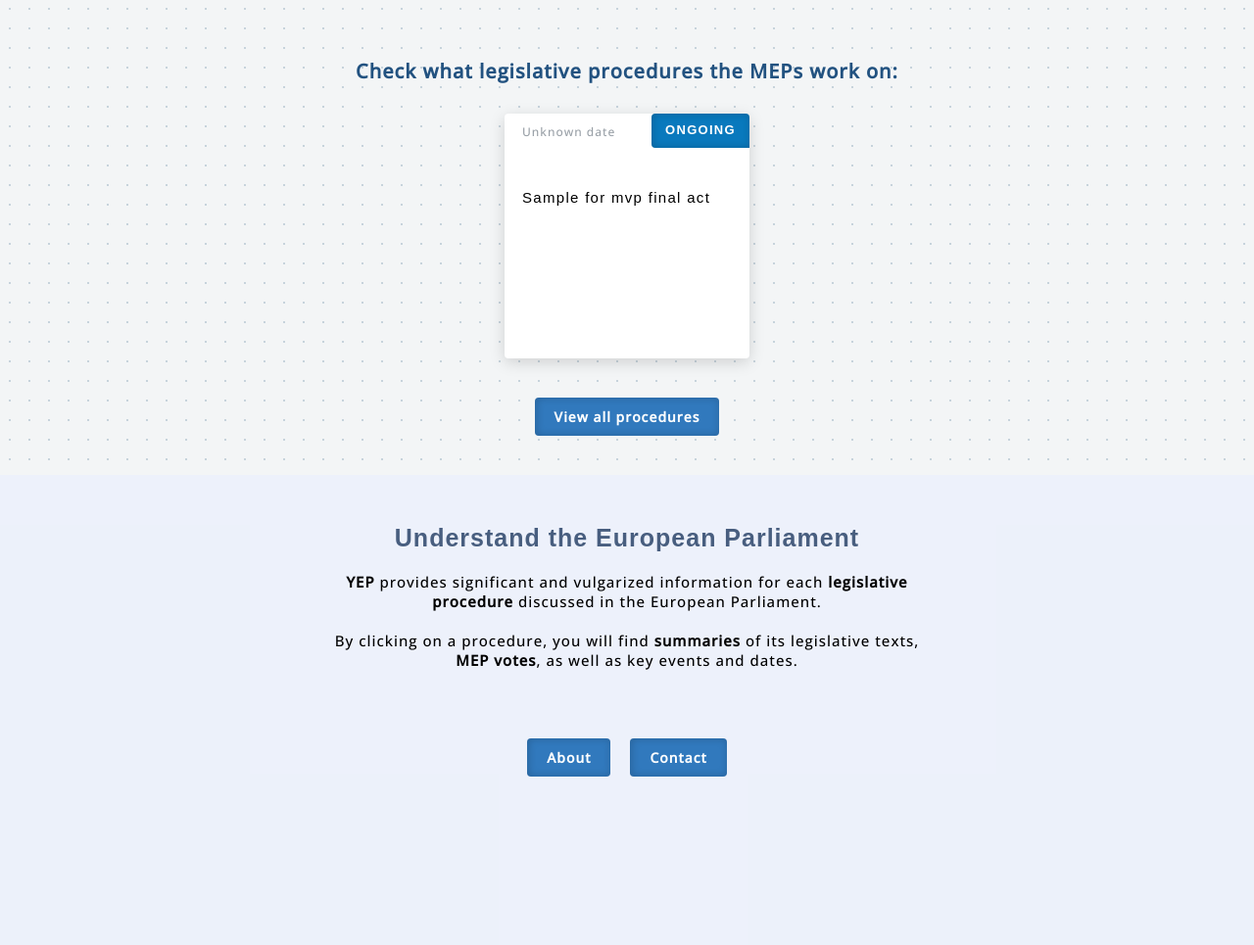
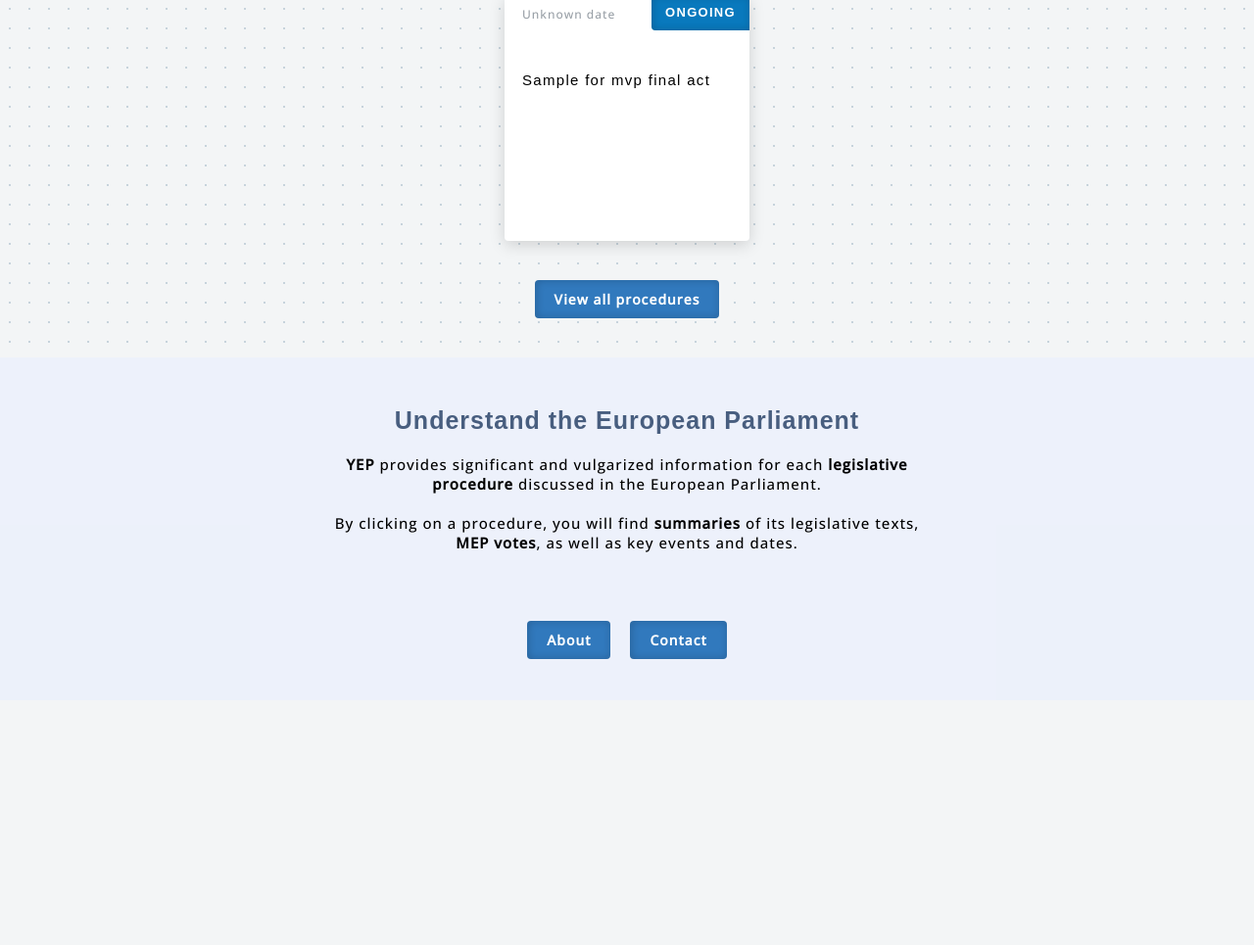
Before and after one commit to neliabouzid/your_european_parliament, a Flask app: page / in a window 1280 px wide. Shown: the part 481-1446 px from the top of the page at 98% size. After the commit the page ends 1154 px from the top, so only its background shows below. Run offline with Flask 3, Linux system fonts and the light colour scheme; a database or web service that is not in the repository returns one stand-in record (values such as "Sample title"); some libraries are stand-ins or nearby versions; some web fonts are replaced.

Commit message:
Correction CSS

```diff
--- a/static/css/homepage.css
+++ b/static/css/homepage.css
@@ -44,7 +44,7 @@
 
 /* Base */
 body {
-  min-height: 150vh;
+  min-height: 150px;
   background: rgb(243, 245, 246);
   color: rgba(8, 26, 64, 0.856);
   font-family: "SF Pro", sans-serif;
@@ -149,7 +149,7 @@ a {
 .background-container {
   position: relative;
   width: 100%;
-  height: 60vh;
+  height: 360px;
   display: flex;
   flex-direction: column;
   align-items: center;
@@ -179,7 +179,7 @@ a {
   top: 0;
   left: 0;
   width: 100%;
-  height: 60vh;
+  height: 360px;
   background-image: url("../images/EP2019.jpg");
   background-size: cover;
   background-position: 50% 40%;
@@ -255,6 +255,7 @@ a {
 
 .card {
   background: white;
+  display: flex;
   padding: 10px;
   border-radius: 4px;
   box-shadow: 0 4px 16px rgba(0, 0, 0, 0.15);
@@ -402,7 +403,7 @@ a {
 .blue-colored-content {
   background-color: rgba(229, 236, 255, 0.473);
   width: 100%;
-  height: 60vh;
+  height: 350px;
 }
 
 .main-explanation {
```
Also changed, not shown: docs/static/css/homepage.css (+5 -4 lines).
